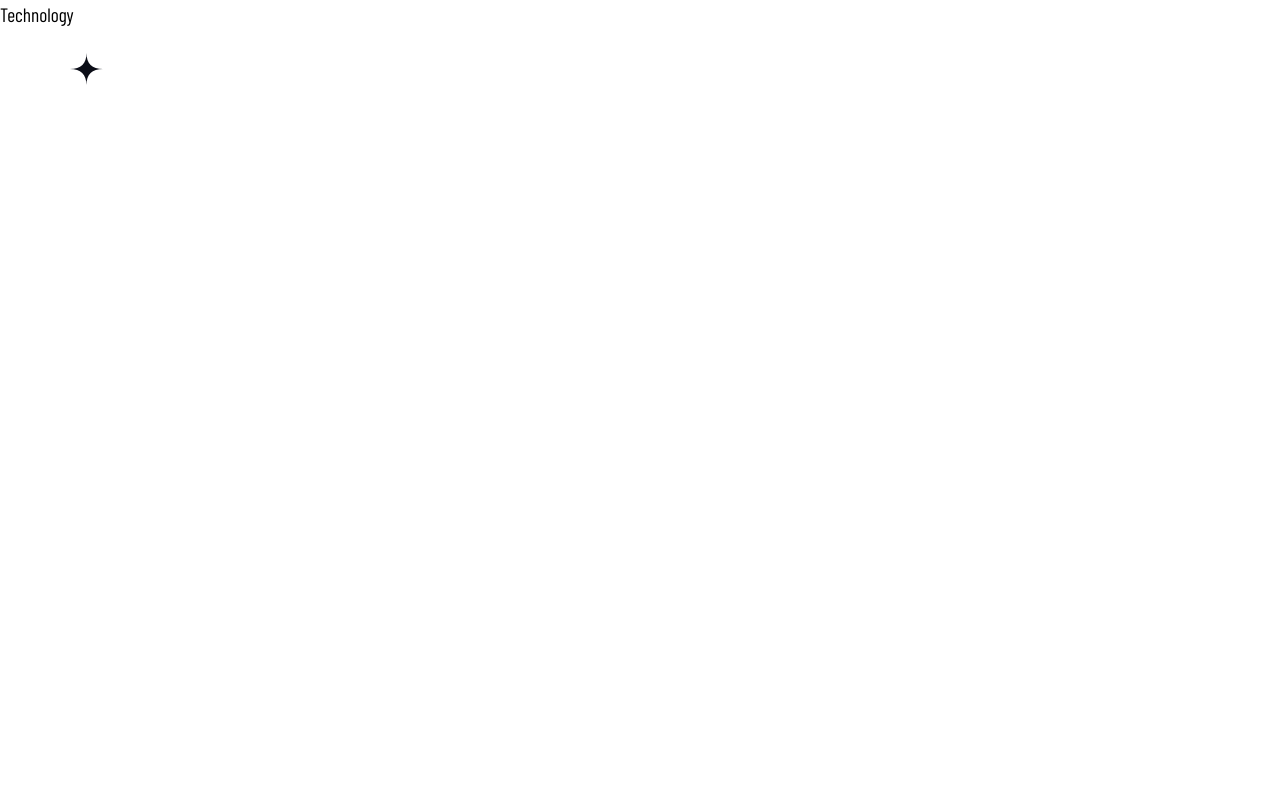
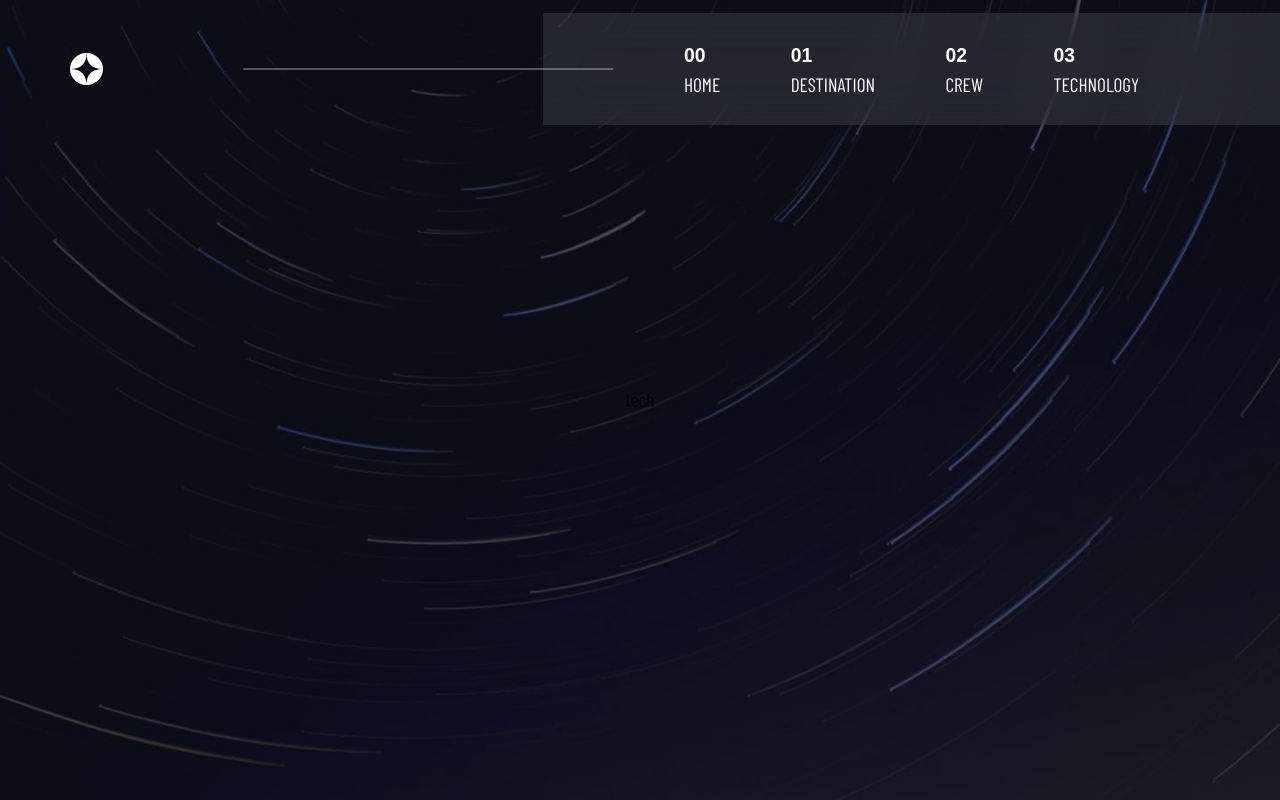
Before and after one commit to Eh1z/interactive_UI, a React (Vite) app: page /technology in a window 1280 px wide. Built offline with nearby package versions, Linux system fonts and the light colour scheme; a web font is replaced by a local one.

Commit message:
technology page started

```diff
--- a/src/pages/Crew.tsx
+++ b/src/pages/Crew.tsx
@@ -29,13 +29,30 @@ const Crew = () => {
 	];
 
 	const [activeIndex, setActiveIndex] = useState(0);
+	const [bg, setBg] = useState(getBg());
+
+	function getBg() {
+		if (window.innerWidth < 640) {
+			return 'url("/crew/background-crew-mobile.jpg")';
+		} else if (window.innerWidth < 768) {
+			return 'url("/crew/background-crew-tablet.jpg")';
+		} else {
+			return 'url("/crew/background-crew-desktop.jpg")';
+		}
+	}
+
+	useEffect(() => {
+		const handleResize = () => {
+			setBg(getBg());
+		};
+		window.addEventListener("resize", handleResize);
+		return () => window.removeEventListener("resize", handleResize);
+	}, []);
 
 	return (
 		<div
 			className="padding w-full min-h-screen bg-cover bg-center bg-no-repeat flex justify-center items-center"
-			style={{
-				backgroundImage: `url('/crew/background-crew-desktop.jpg')`,
-			}}
+			style={{ backgroundImage: bg }}
 		>
 			{/* Crew Carousel */}
 			<div className="content grid grid-cols-1 xl:grid-cols-2 gap-32  pt-16 text-white transition-all duration-700 ease-[cubic-bezier(0.87,0,0.13,1)]">
--- a/src/pages/Technology.tsx
+++ b/src/pages/Technology.tsx
@@ -1,7 +1,35 @@
-import React from "react";
+import { useState, useEffect } from "react";
 
 const Technology = () => {
-	return <div>Technology</div>;
+	const [bg, setBg] = useState(getBg());
+
+	function getBg() {
+		if (window.innerWidth < 640) {
+			return 'url("/technology/background-technology-mobile.jpg")';
+		} else if (window.innerWidth < 768) {
+			return 'url("/technology/background-technology-tablet.jpg")';
+		} else {
+			return 'url("/technology/background-technology-desktop.jpg")';
+		}
+	}
+
+	useEffect(() => {
+		const handleResize = () => {
+			setBg(getBg());
+		};
+		window.addEventListener("resize", handleResize);
+		return () => window.removeEventListener("resize", handleResize);
+	}, []);
+
+	return (
+		<div
+			className="padding w-full min-h-screen bg-cover bg-center bg-no-repeat flex justify-center items-center"
+			style={{ backgroundImage: bg }}
+		>
+			{" "}
+			tech
+		</div>
+	);
 };
 
 export default Technology;
```
